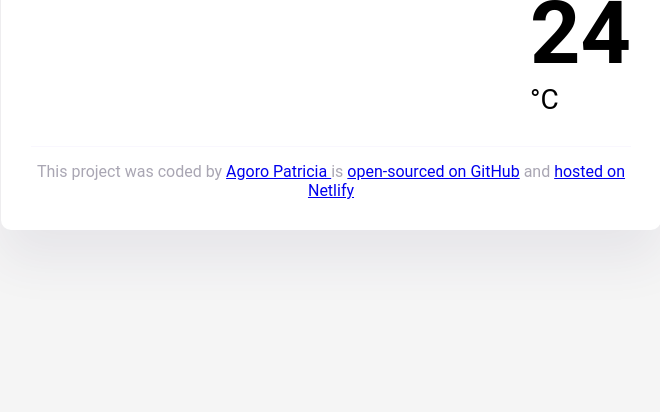
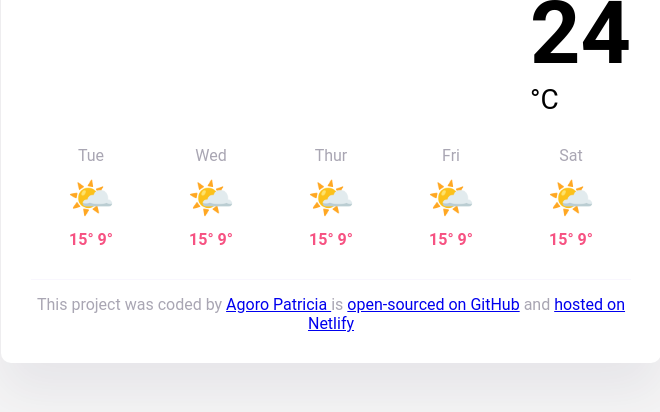
Before and after one commit to Agoro-patra/Forecast, a plain HTML site: page index.html in a window 1280 px wide. Shown: the part 320-732 px from the top of the page, without its empty margins (309-969 px from the left). Drawn offline with nearby package versions, Linux system fonts and the light colour scheme.

Commit message:
Added in weather forecast details

```diff
--- a/index.html
+++ b/index.html
@@ -44,6 +44,48 @@
             <div class="current-temperature-unit">°C</div>
           </div>
         </div>
+        <div class="weather-forecast">
+          <div class="weather-forecast-day">
+            <div class="weather-forecast-date">Tue</div>
+            <div class="weather-forecast-icon">🌤️</div>
+            <div class="weather-forecast-temperatures">
+              <div class="weather-forecast-temperature"></div>
+              <strong>15° 9°</strong>
+            </div>
+          </div>
+          <div class="weather-forecast-day">
+            <div class="weather-forecast-date">Wed</div>
+            <div class="weather-forecast-icon">🌤️</div>
+            <div class="weather-forecast-temperatures">
+              <div class="weather-forecast-temperature"></div>
+              <strong>15° 9°</strong>
+            </div>
+          </div>
+          <div class="weather-forecast-day">
+            <div class="weather-forecast-date">Thur</div>
+            <div class="weather-forecast-icon">🌤️</div>
+            <div class="weather-forecast-temperatures">
+              <div class="weather-forecast-temperature"></div>
+              <strong>15° 9°</strong>
+            </div>
+          </div>
+          <div class="weather-forecast-day">
+            <div class="weather-forecast-date">Fri</div>
+            <div class="weather-forecast-icon">🌤️</div>
+            <div class="weather-forecast-temperatures">
+              <div class="weather-forecast-temperature"></div>
+              <strong>15° 9°</strong>
+            </div>
+          </div>
+          <div class="weather-forecast-day">
+            <div class="weather-forecast-date">Sat</div>
+            <div class="weather-forecast-icon">🌤️</div>
+            <div class="weather-forecast-temperatures">
+              <div class="weather-forecast-temperature"></div>
+              <strong>15° 9°</strong>
+            </div>
+          </div>
+        </div>
       </main>
 
       <footer>
--- a/srcc/index.css
+++ b/srcc/index.css
@@ -82,6 +82,33 @@ main {
   margin-top: 6px;
 }
 
+.weather-forecast {
+  display: flex;
+  justify-content: space-around;
+  margin-top: 30px;
+}
+
+.weather-forecast-date {
+  text-align: center;
+  color: rgba(39, 33, 66, 0.4);
+  font-size: 16px;
+  line-height: 20px;
+  margin-bottom: 10px;
+}
+
+.weather-forecast-icon {
+  text-align: center;
+  font-size: 38px;
+}
+
+.weather-forecast-temperatures {
+  text-align: center;
+  color: #f65282;
+  margin-top: 10px;
+  justify-content: center;
+  display: flex;
+}
+
 footer {
   border-top: 1px solid #f9f7fe;
   text-align: center;
```
